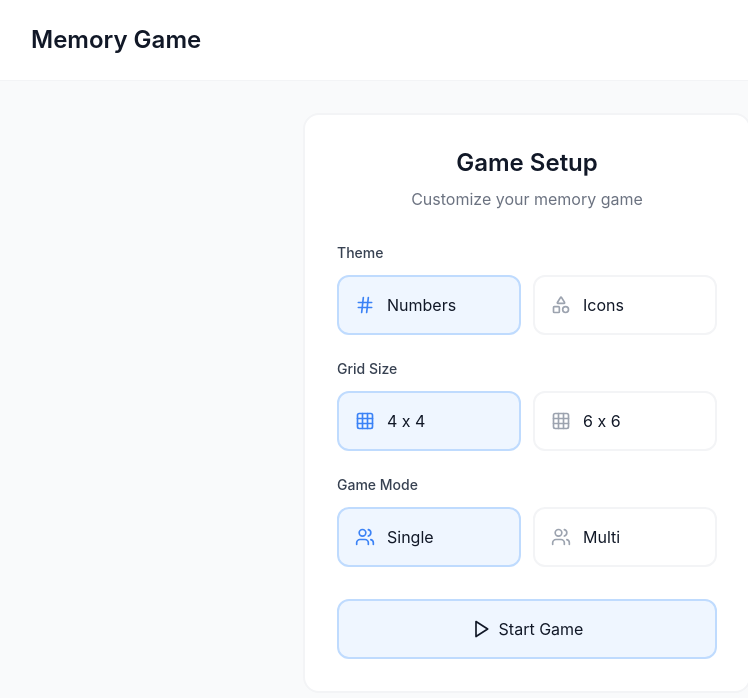
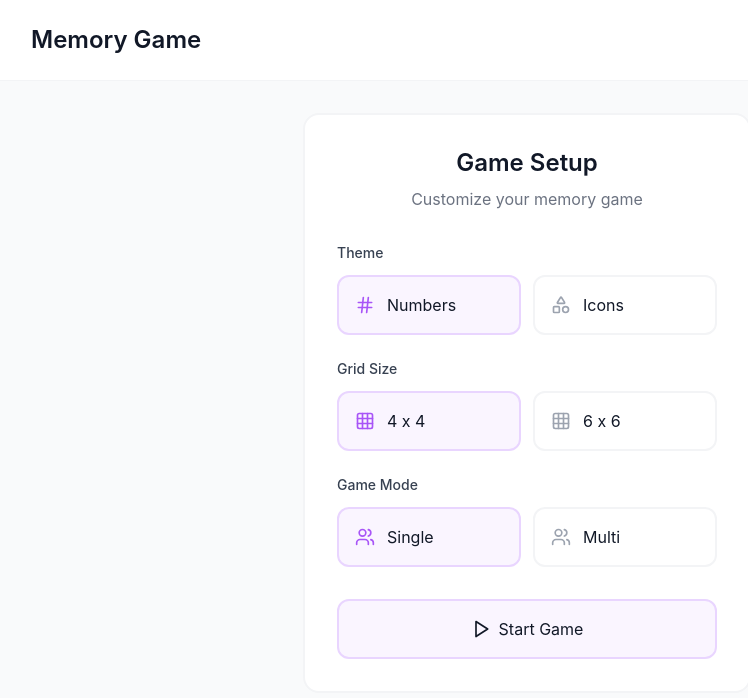
Before and after one commit to bittricky/memory-game, a React (Vite) app: page / in a window 1280 px wide. Shown: the top 698 px of the page, without its empty margins (113-861 px from the left). Built offline with nearby package versions, Linux system fonts and the light colour scheme.

Commit message:
fix(styles): change blue to purple

```diff
--- a/src/components/GameControls.tsx
+++ b/src/components/GameControls.tsx
@@ -21,7 +21,7 @@ const GameControls: FC<GameControlsProps> = ({
               px-6 py-4 rounded-xl transition-all duration-200
               ${
                 currentPlayer === index
-                  ? "bg-blue-50 border-2 border-blue-200 shadow-sm"
+                  ? "bg-purple-50 border-2 border-purple-200 shadow-sm"
                   : "bg-white border-2 border-gray-100"
               }
             `}
@@ -47,7 +47,7 @@ const GameControls: FC<GameControlsProps> = ({
           <button
             onClick={onRestart}
             className="flex items-center gap-2 px-6 py-3 bg-white border-2 border-gray-100
-              rounded-xl hover:border-blue-200 hover:shadow-sm transition-all duration-200"
+              rounded-xl hover:border-purple-200 hover:shadow-sm transition-all duration-200"
           >
             <RotateCcw className="w-5 h-5" />
             <span>Restart</span>
@@ -55,8 +55,8 @@ const GameControls: FC<GameControlsProps> = ({
 
           <button
             onClick={onNewGame}
-            className="flex items-center gap-2 px-6 py-3 bg-blue-50 border-2 border-blue-200
-              rounded-xl hover:bg-blue-100 hover:shadow-sm transition-all duration-200"
+            className="flex items-center gap-2 px-6 py-3 bg-purple-50 border-2 border-purple-200
+              rounded-xl hover:bg-purple-100 hover:shadow-sm transition-all duration-200"
           >
             <Plus className="w-5 h-5" />
             <span>New Game</span>
--- a/src/components/GameSetup.tsx
+++ b/src/components/GameSetup.tsx
@@ -28,14 +28,14 @@ const GameSetup: FC<GameSetupProps> = ({ onStartGame }) => {
                   flex items-center gap-3 p-4 rounded-xl border-2 transition-all duration-200
                   ${
                     theme === "numbers"
-                      ? "bg-blue-50 border-blue-200"
-                      : "bg-white border-gray-100 hover:border-blue-200"
+                      ? "bg-purple-50 border-purple-200"
+                      : "bg-white border-gray-100 hover:border-purple-200"
                   }
                 `}
               >
                 <Hash
                   className={`w-5 h-5 ${
-                    theme === "numbers" ? "text-blue-500" : "text-gray-400"
+                    theme === "numbers" ? "text-purple-500" : "text-gray-400"
                   }`}
                 />
                 <span>Numbers</span>
@@ -46,14 +46,14 @@ const GameSetup: FC<GameSetupProps> = ({ onStartGame }) => {
                   flex items-center gap-3 p-4 rounded-xl border-2 transition-all duration-200
                   ${
                     theme === "icons"
-                      ? "bg-blue-50 border-blue-200"
-                      : "bg-white border-gray-100 hover:border-blue-200"
+                      ? "bg-purple-50 border-purple-200"
+                      : "bg-white border-gray-100 hover:border-purple-200"
                   }
                 `}
               >
                 <Shapes
                   className={`w-5 h-5 ${
-                    theme === "icons" ? "text-blue-500" : "text-gray-400"
+                    theme === "icons" ? "text-purple-500" : "text-gray-400"
                   }`}
                 />
                 <span>Icons</span>
@@ -72,14 +72,14 @@ const GameSetup: FC<GameSetupProps> = ({ onStartGame }) => {
                   flex items-center gap-3 p-4 rounded-xl border-2 transition-all duration-200
                   ${
                     gridSize === "4x4"
-                      ? "bg-blue-50 border-blue-200"
-                      : "bg-white border-gray-100 hover:border-blue-200"
+                      ? "bg-purple-50 border-purple-200"
+                      : "bg-white border-gray-100 hover:border-purple-200"
                   }
                 `}
               >
                 <Grid
                   className={`w-5 h-5 ${
-                    gridSize === "4x4" ? "text-blue-500" : "text-gray-400"
+                    gridSize === "4x4" ? "text-purple-500" : "text-gray-400"
                   }`}
                 />
                 <span>4 x 4</span>
@@ -90,14 +90,14 @@ const GameSetup: FC<GameSetupProps> = ({ onStartGame }) => {
                   flex items-center gap-3 p-4 rounded-xl border-2 transition-all duration-200
                   ${
                     gridSize === "6x6"
-                      ? "bg-blue-50 border-blue-200"
-                      : "bg-white border-gray-100 hover:border-blue-200"
+                      ? "bg-purple-50 border-purple-200"
+                      : "bg-white border-gray-100 hover:border-purple-200"
                   }
                 `}
               >
                 <Grid
                   className={`w-5 h-5 ${
-                    gridSize === "6x6" ? "text-blue-500" : "text-gray-400"
+                    gridSize === "6x6" ? "text-purple-500" : "text-gray-400"
                   }`}
                 />
                 <span>6 x 6</span>
@@ -119,14 +119,14 @@ const GameSetup: FC<GameSetupProps> = ({ onStartGame }) => {
                   flex items-center gap-3 p-4 rounded-xl border-2 transition-all duration-200
                   ${
                     gameMode === "single"
-                      ? "bg-blue-50 border-blue-200"
-                      : "bg-white border-gray-100 hover:border-blue-200"
+                      ? "bg-purple-50 border-purple-200"
+                      : "bg-white border-gray-100 hover:border-purple-200"
                   }
                 `}
               >
                 <Users
                   className={`w-5 h-5 ${
-                    gameMode === "single" ? "text-blue-500" : "text-gray-400"
+                    gameMode === "single" ? "text-purple-500" : "text-gray-400"
                   }`}
                 />
                 <span>Single</span>
@@ -140,15 +140,15 @@ const GameSetup: FC<GameSetupProps> = ({ onStartGame }) => {
                   flex items-center gap-3 p-4 rounded-xl border-2 transition-all duration-200
                   ${
                     gameMode === "multiplayer"
-                      ? "bg-blue-50 border-blue-200"
-                      : "bg-white border-gray-100 hover:border-blue-200"
+                      ? "bg-purple-50 border-purple-200"
+                      : "bg-white border-gray-100 hover:border-purple-200"
                   }
                 `}
               >
                 <Users
                   className={`w-5 h-5 ${
                     gameMode === "multiplayer"
-                      ? "text-blue-500"
+                      ? "text-purple-500"
                       : "text-gray-400"
                   }`}
                 />
@@ -166,7 +166,7 @@ const GameSetup: FC<GameSetupProps> = ({ onStartGame }) => {
                 value={playerCount}
                 onChange={(e) => setPlayerCount(Number(e.target.value))}
                 className="w-full p-4 rounded-xl border-2 border-gray-100
-                  focus:border-blue-200 focus:ring-2 focus:ring-blue-100
+                  focus:border-purple-200 focus:ring-2 focus:ring-purple-100
                   transition-all duration-200"
               >
                 {[2, 3, 4].map((num) => (
@@ -184,8 +184,8 @@ const GameSetup: FC<GameSetupProps> = ({ onStartGame }) => {
             onStartGame({ theme, gridSize, gameMode, playerCount })
           }
           className="w-full flex items-center justify-center gap-2 p-4
-            bg-blue-50 border-2 border-blue-200 rounded-xl
-            hover:bg-blue-100 transition-all duration-200"
+            bg-purple-50 border-2 border-purple-200 rounded-xl
+            hover:bg-purple-100 transition-all duration-200"
         >
           <Play className="w-5 h-5" />
           <span>Start Game</span>
--- a/src/components/Tile.tsx
+++ b/src/components/Tile.tsx
@@ -63,7 +63,7 @@ const Tile: FC<TileProps> = ({ tile, onClick }) => {
       >
         <div
           className="tile-front rounded-xl bg-white border-2 border-gray-100 shadow-sm
-          hover:border-blue-200 hover:shadow-md transition-all duration-200
+          hover:border-purple-200 hover:shadow-md transition-all duration-200
           flex items-center justify-center"
         >
           <div className="w-2 h-2 rounded-full bg-gray-200"></div>
@@ -74,7 +74,7 @@ const Tile: FC<TileProps> = ({ tile, onClick }) => {
           ${
             tile.isMatched
               ? "bg-green-50 border-2 border-green-200"
-              : "bg-white border-2 border-blue-200"
+              : "bg-white border-2 border-purple-200"
           }
           shadow-md flex items-center justify-center
         `}
@@ -87,7 +87,7 @@ const Tile: FC<TileProps> = ({ tile, onClick }) => {
             IconComponent && (
               <IconComponent
                 className={`w-8 h-8 ${
-                  tile.isMatched ? "text-green-500" : "text-blue-500"
+                  tile.isMatched ? "text-green-500" : "text-purple-500"
                 }`}
               />
             )
```
